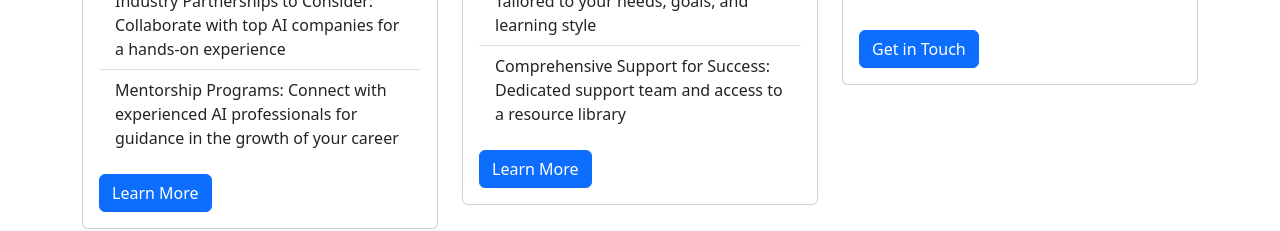
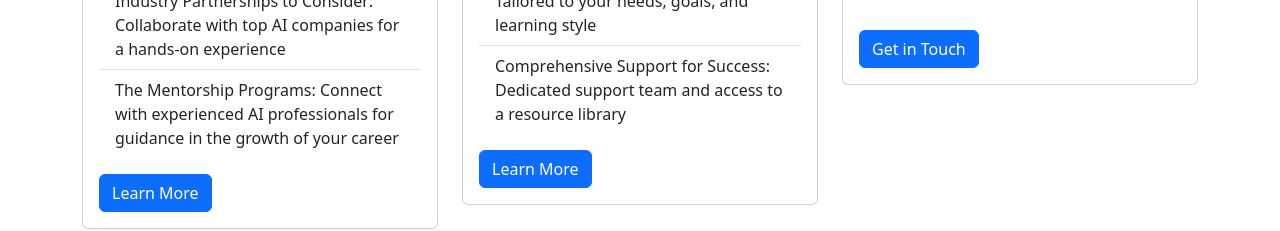
Before and after one commit to NJIT-WIS/project-2-team-sar, a Next.js app: page /Services in a window 1280 px wide. Shown: the part 341-572 px from the top of the page. Built offline with nearby package versions, Linux system fonts and the light colour scheme.

Commit message:
updated list group

```diff
--- a/components/boost_ai_career.jsx
+++ b/components/boost_ai_career.jsx
@@ -17,7 +17,7 @@ const Services = () => {
               <ListGroup variant="flush">
                 <ListGroup.Item>Certification Programs for Continued Education: AI Engineer, Data Scientist, and ML Specialist</ListGroup.Item>
                 <ListGroup.Item>Industry Partnerships to Consider: Collaborate with top AI companies for a hands-on experience</ListGroup.Item>
-                <ListGroup.Item>Mentorship Programs: Connect with experienced AI professionals for guidance in the growth of your career</ListGroup.Item>
+                <ListGroup.Item>The Mentorship Programs: Connect with experienced AI professionals for guidance in the growth of your career</ListGroup.Item>
               </ListGroup>
               <Button variant="primary" className="mt-3">Learn More</Button>
             </Card.Body>
```
